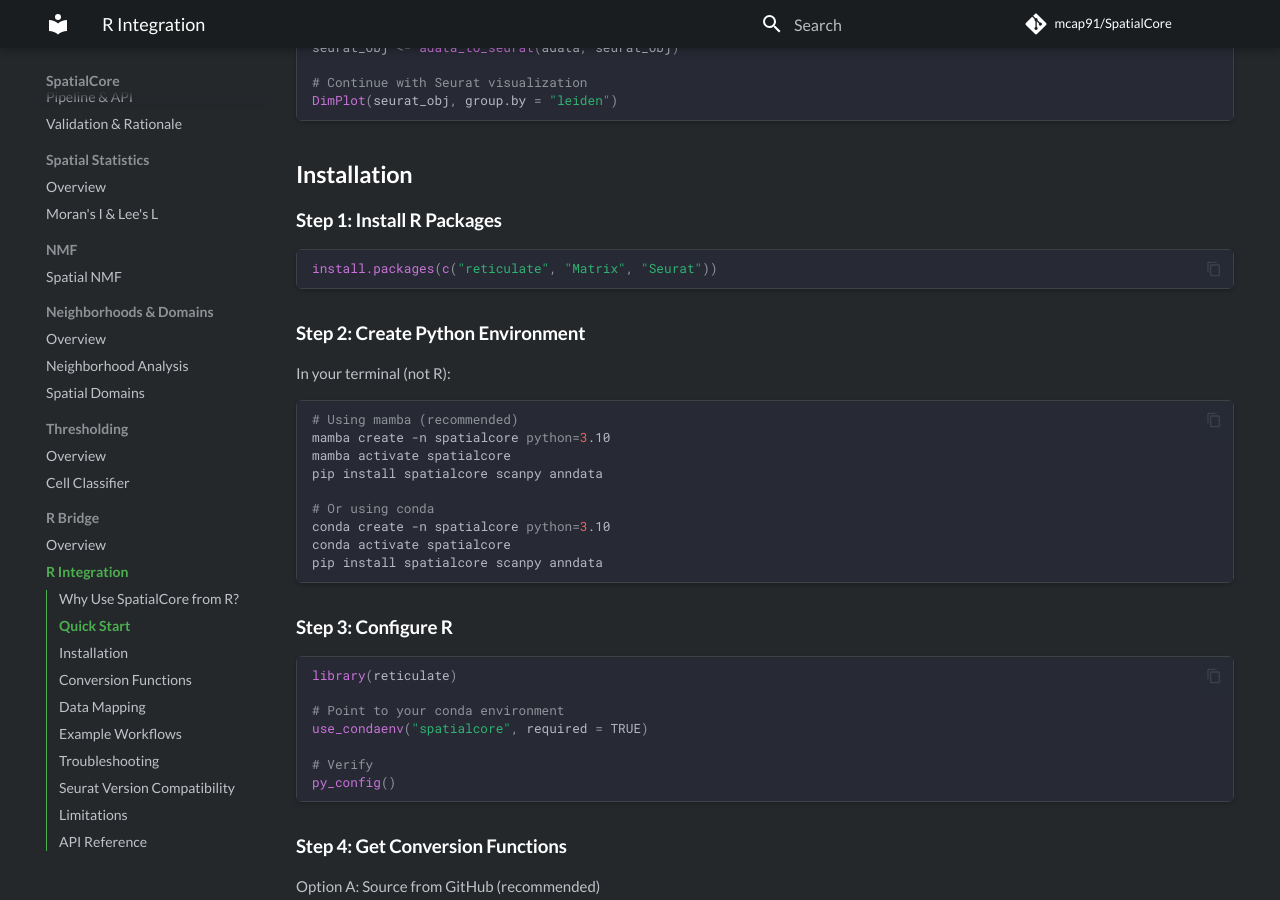
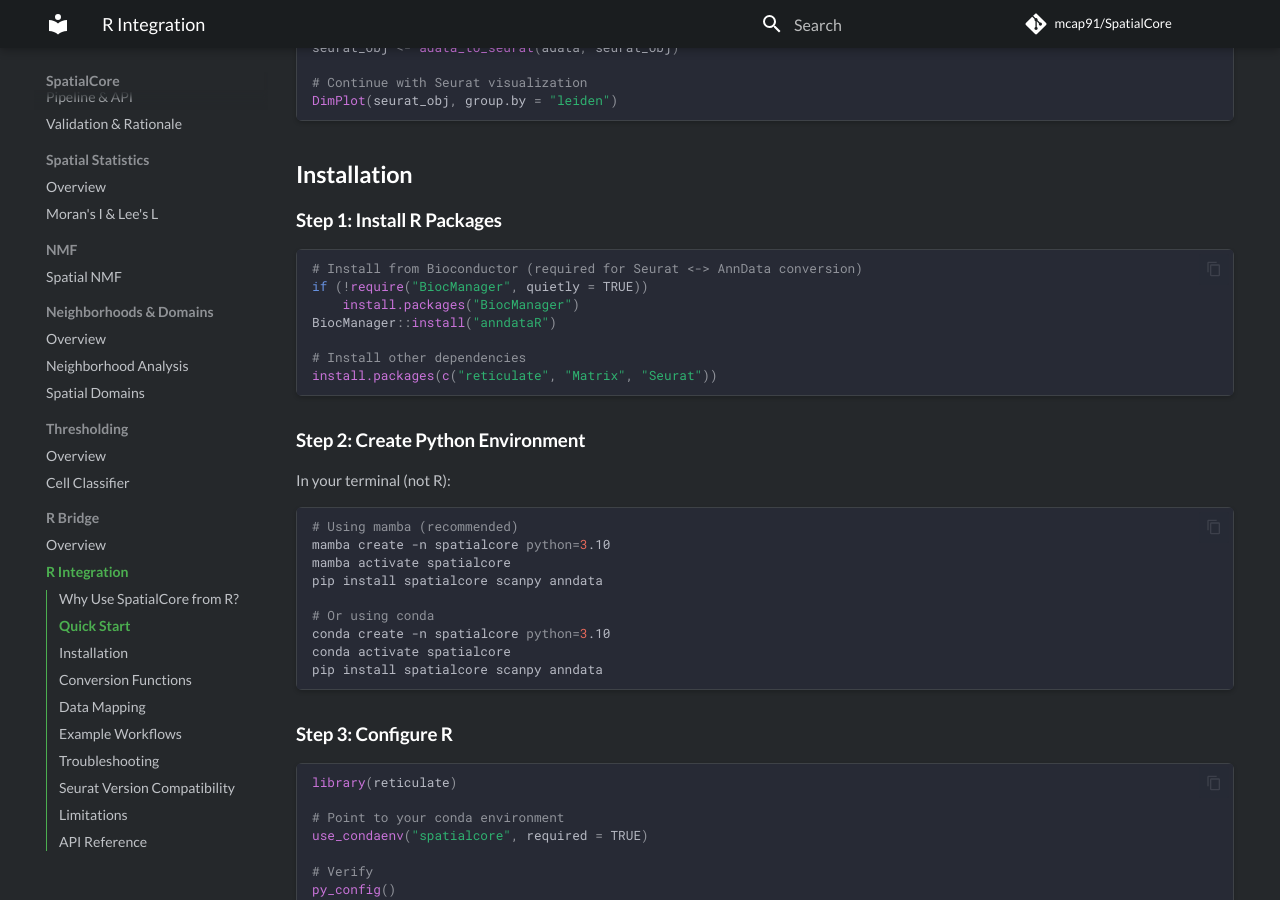
Before and after one commit to mcap91/SpatialCore, an MkDocs documentation site: the page built from docs/r_bridge/r_integration.md, in a window 1280 px wide and 900 px high, scrolled down 854 px. Built offline with MkDocs 1.6.1 and Material for MkDocs 9.7.7, drawn with Linux system fonts in a browser that asks for light colours; comment, search, counter and statistics services are not loaded.

Commit message:
Publish from dev: core, annotation, plotting, data, spatial, r_bridge, stats, nmf, celltyping, domains, r_bridge, spatial, thresholding, nmf (2026-02-02 18:02)

````diff
--- a/docs/r_bridge/r_integration.md
+++ b/docs/r_bridge/r_integration.md
@@ -46,6 +46,12 @@ DimPlot(seurat_obj, group.by = "leiden")
 ### Step 1: Install R Packages
 
 ```r
+# Install from Bioconductor (required for Seurat <-> AnnData conversion)
+if (!require("BiocManager", quietly = TRUE))
+    install.packages("BiocManager")
+BiocManager::install("anndataR")
+
+# Install other dependencies
 install.packages(c("reticulate", "Matrix", "Seurat"))
 ```
 
````
Also changed, not shown: docs/r_bridge/index.md (+1 -0 lines), 1 other file.
